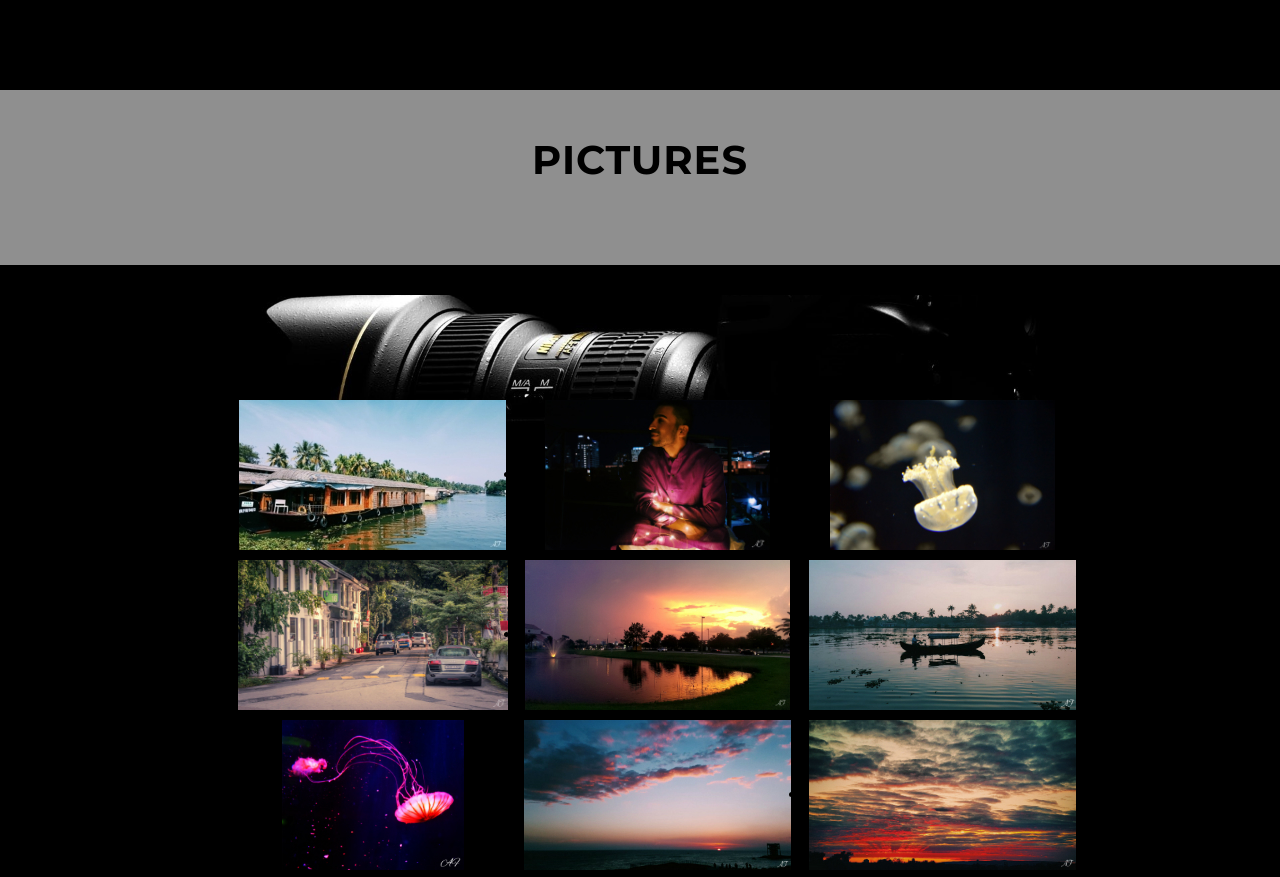
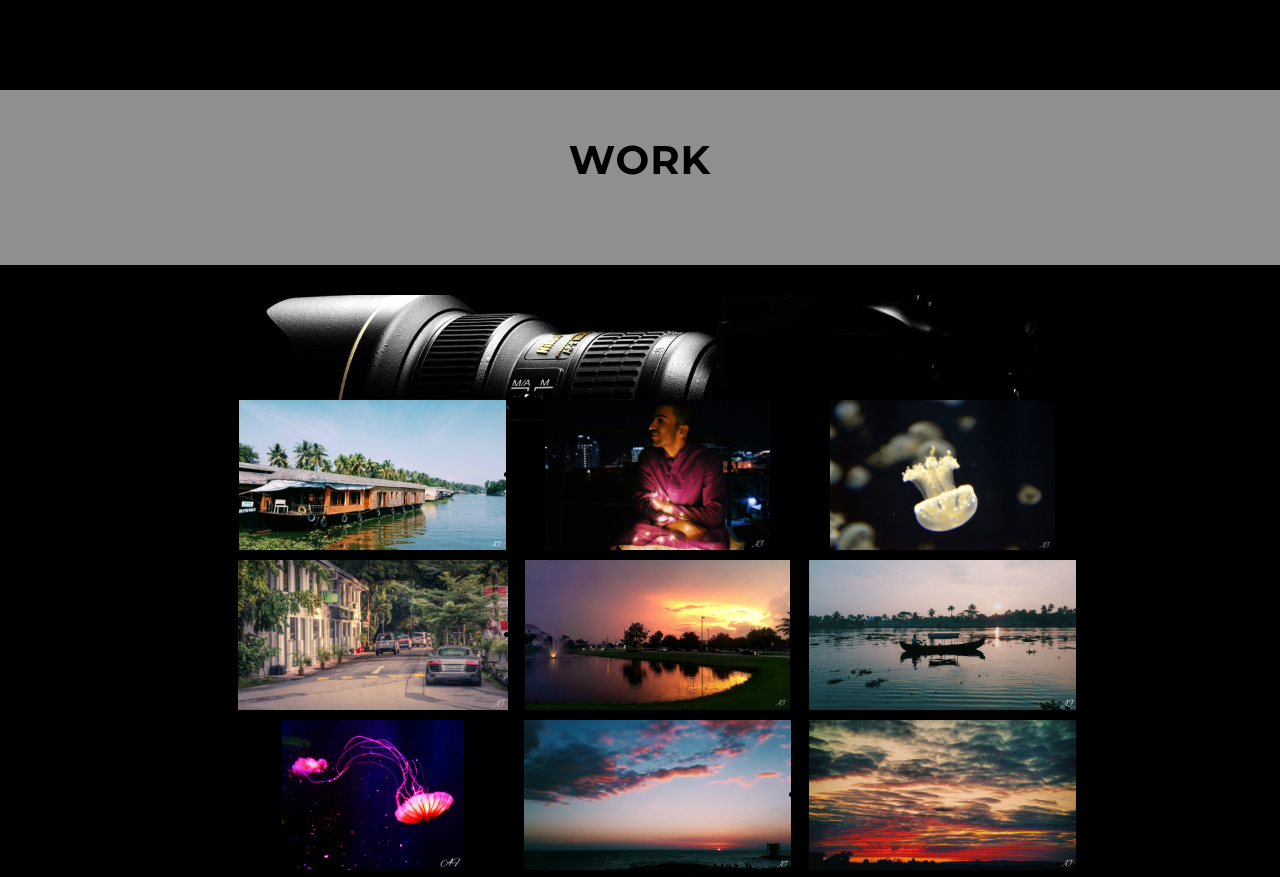
Before and after one commit to nomadoclock/nomadoclock.github.io, a website: page index.html in a window 1280 px wide. Shown: the part 1860-2737 px from the top of the page. Drawn offline with nearby package versions, Linux system fonts and the light colour scheme.

Commit message:
Update index.html
Typo

```diff
--- a/index.html
+++ b/index.html
@@ -110,7 +110,7 @@
     <!-- Download Section -->
     <section id="download" class="content-section text-center">
       <div class="jumbotron" id="jumbo2">
-        <h2 id="h2-2">Pictures</h2>
+        <h2 id="h2-2">Work</h2>
       </div>
         <div class="download-section">
               <ul class="lb-album">
```
